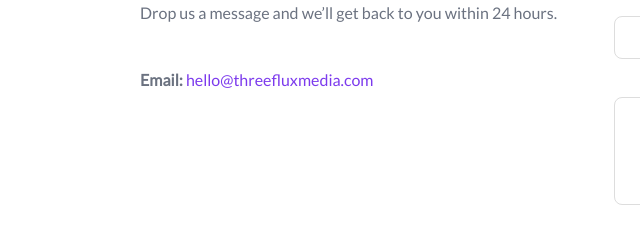
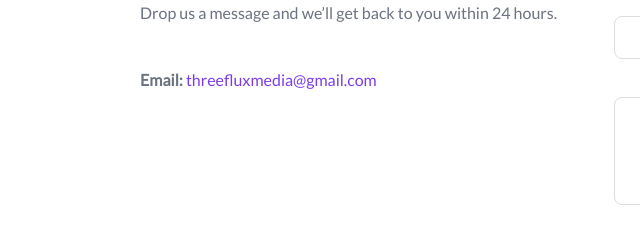
Before and after one commit to threefluxmedia-commits/threeflux, a plain HTML site: page contact.html in a window 1280 px wide. Shown: the part 250-475 px from the top of the page, 0-640 px from the left. Drawn offline with Linux system fonts and the light colour scheme.

Commit message:
Update contact.html

```diff
--- a/contact.html
+++ b/contact.html
@@ -26,7 +26,7 @@
       <div class="contact-left">
         <h2>Let's Talk</h2>
         <p>Drop us a message and we’ll get back to you within 24 hours.</p>
-        <p><strong>Email:</strong> <a href="mailto:hello@threefluxmedia.com">hello@threefluxmedia.com</a></p>
+        <p><strong>Email:</strong> <a href="mailto:threefluxmedia@gmail.com">threefluxmedia@gmail.com</a></p>
       </div>
       <div class="contact-right">
         <form class="contact-form-modern">
```
